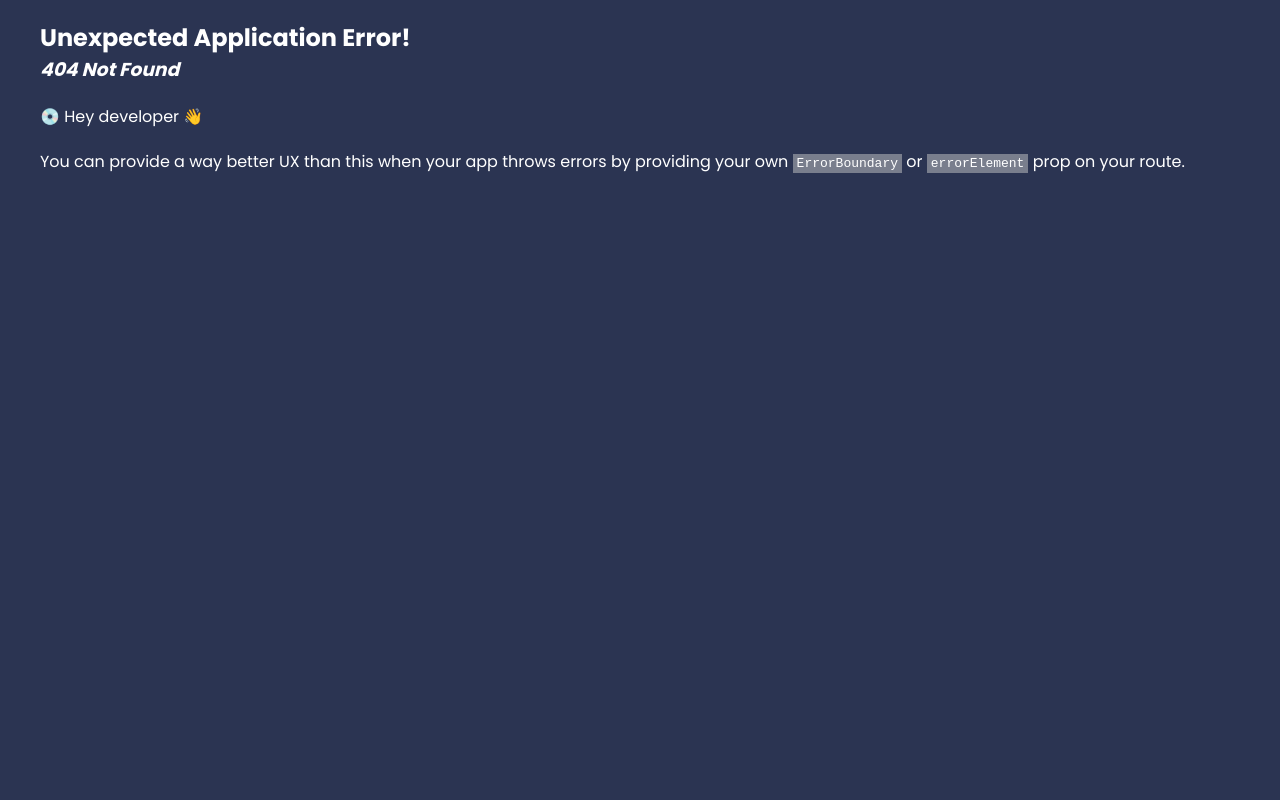
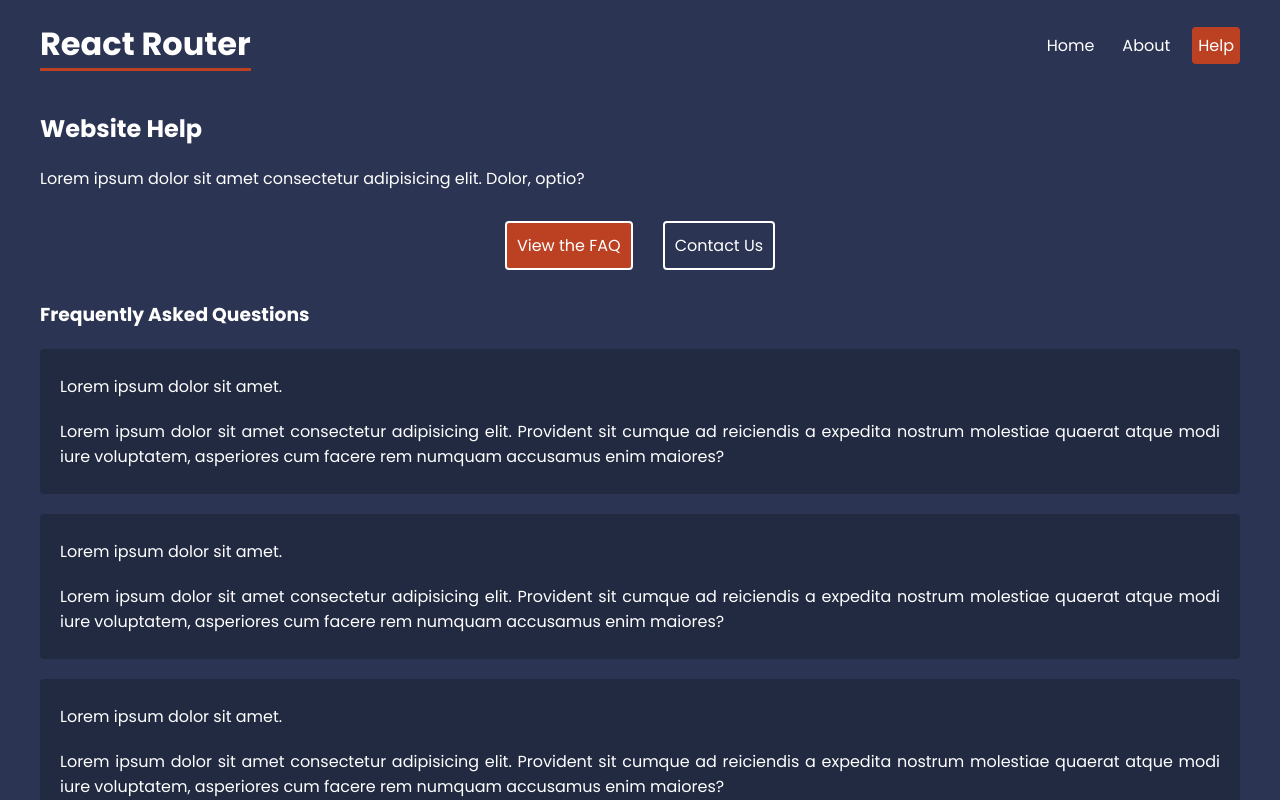
Before and after one commit to bazmurphy/react-router, a React (Create React App) app: page /help/faq in a window 1280 px wide. Before the commit this address had no page. Shown: the top 800 px of the page. Built offline with nearby package versions, Linux system fonts and the light colour scheme.

Commit message:
04-nested-routes-and-layouts

```diff
--- a/src/App.js
+++ b/src/App.js
@@ -8,10 +8,13 @@ import {
 
 // layouts
 import RootLayout from "./layouts/RootLayout";
+import HelpLayout from "./layouts/HelpLayout";
 
 // pages
 import Home from "./pages/Home";
 import About from "./pages/About";
+import Faq from "./pages/help/Faq";
+import Contact from "./pages/help/Contact";
 
 // we create a new Browser Router
 // and inside of that function we call another function createRoutesFromElements
@@ -22,13 +25,19 @@ import About from "./pages/About";
 // and that Element Component will act as kind of Layout Component for any elements (in this case <Route path="/" /> etc) NESTED inside of it.
 // that Element Component will WRAP the rest of the Page Components
 // so we can put a Navigation in there for example, where we have Links/Nav Links
-// and LInk/Nav Links will work because they are INSIDE THE SCOPE of the BrowserRouter
+// and Link/NavLink will work because they are INSIDE THE SCOPE of the BrowserRouter
+
+// we can create depeper Nested Routes
 
 const router = createBrowserRouter(
   createRoutesFromElements(
     <Route path="/" element={<RootLayout />}>
-      <Route path="/" index element={<Home />} />
-      <Route path="/about" element={<About />} />
+      <Route index element={<Home />} />
+      <Route path="about" element={<About />} />
+      <Route path="help" element={<HelpLayout />}>
+        <Route path="faq" element={<Faq />} />
+        <Route path="contact" element={<Contact />} />
+      </Route>
     </Route>
   )
 );
--- a/src/index.css
+++ b/src/index.css
@@ -66,8 +66,60 @@ main {
 }
 
 /* help layout */
+.help-layout nav {
+  display: flex;
+  justify-content: center;
+  gap: 30px;
+  margin: 30px 0;
+}
+
+.help-layout nav a {
+  padding: 10px;
+  border: 2px solid white;
+  border-radius: 4px;
+  text-decoration: none;
+}
+
+.help-layout nav a:hover {
+  border-color: var(--primary);
+}
+
+.help-layout nav a.active {
+  background-color: var(--primary);
+}
 
 /* faq */
+.faq .question {
+  background: rgba(0, 0, 0, 0.2);
+  padding: 5px 20px;
+  border-radius: 4px;
+  margin: 20px 0;
+}
+
+/* contact form */
+form {
+  margin-top: 30px;
+}
+
+form input,
+form label span,
+form textarea {
+  display: block;
+}
+
+form input,
+form textarea {
+  margin-bottom: 30px;
+  padding: 8px;
+  border-radius: 4px;
+  border: 0;
+  width: 300px;
+  color: var(--secondary);
+}
+
+form label span {
+  margin-bottom: 10px;
+}
 
 /* careers list */
 
--- /dev/null
+++ b/src/layouts/HelpLayout.js
@@ -0,0 +1,21 @@
+import { Outlet, NavLink } from "react-router-dom";
+
+const HelpLayout = () => {
+  return (
+    <div className="help-layout">
+      <h2>Website Help</h2>
+      <p>
+        Lorem ipsum dolor sit amet consectetur adipisicing elit. Dolor, optio?
+      </p>
+      <nav>
+        {/* we only need to provide the route not the parent route also, because we are nested */}
+        <NavLink to="faq">View the FAQ</NavLink>
+        <NavLink to="contact">Contact Us</NavLink>
+      </nav>
+      {/* and then we provide the Outlet (Children) */}
+      <Outlet />
+    </div>
+  );
+};
+
+export default HelpLayout;
--- a/src/layouts/RootLayout.js
+++ b/src/layouts/RootLayout.js
@@ -10,10 +10,11 @@ const RootLayout = () => {
   return (
     <div className="root-layout">
       <header>
-        <h1>Job Router</h1>
+        <h1>React Router</h1>
         <nav>
           <NavLink to="/">Home</NavLink>
-          <NavLink to="/about">About</NavLink>
+          <NavLink to="about">About</NavLink>
+          <NavLink to="help">Help</NavLink>
         </nav>
       </header>
 
--- /dev/null
+++ b/src/pages/help/Contact.js
@@ -0,0 +1,20 @@
+const Contact = () => {
+  return (
+    <div className="contact">
+      <h3>Contact Us</h3>
+      <form>
+        <label htmlFor="email">
+          <span>Your Email:</span>
+          <input type="email" name="email" required />
+        </label>
+        <label htmlFor="message">
+          <span>Your message:</span>
+          <textarea name="message" required />
+        </label>
+        <button>Submit</button>
+      </form>
+    </div>
+  );
+};
+
+export default Contact;
--- /dev/null
+++ b/src/pages/help/Faq.js
@@ -0,0 +1,45 @@
+const Faq = () => {
+  return (
+    <div className="faq">
+      <h3>Frequently Asked Questions</h3>
+      <div className="question">
+        <p>Lorem ipsum dolor sit amet.</p>
+        <p>
+          Lorem ipsum dolor sit amet consectetur adipisicing elit. Provident sit
+          cumque ad reiciendis a expedita nostrum molestiae quaerat atque modi
+          iure voluptatem, asperiores cum facere rem numquam accusamus enim
+          maiores?
+        </p>
+      </div>
+      <div className="question">
+        <p>Lorem ipsum dolor sit amet.</p>
+        <p>
+          Lorem ipsum dolor sit amet consectetur adipisicing elit. Provident sit
+          cumque ad reiciendis a expedita nostrum molestiae quaerat atque modi
+          iure voluptatem, asperiores cum facere rem numquam accusamus enim
+          maiores?
+        </p>
+      </div>
+      <div className="question">
+        <p>Lorem ipsum dolor sit amet.</p>
+        <p>
+          Lorem ipsum dolor sit amet consectetur adipisicing elit. Provident sit
+          cumque ad reiciendis a expedita nostrum molestiae quaerat atque modi
+          iure voluptatem, asperiores cum facere rem numquam accusamus enim
+          maiores?
+        </p>
+      </div>
+      <div className="question">
+        <p>Lorem ipsum dolor sit amet.</p>
+        <p>
+          Lorem ipsum dolor sit amet consectetur adipisicing elit. Provident sit
+          cumque ad reiciendis a expedita nostrum molestiae quaerat atque modi
+          iure voluptatem, asperiores cum facere rem numquam accusamus enim
+          maiores?
+        </p>
+      </div>
+    </div>
+  );
+};
+
+export default Faq;
```
